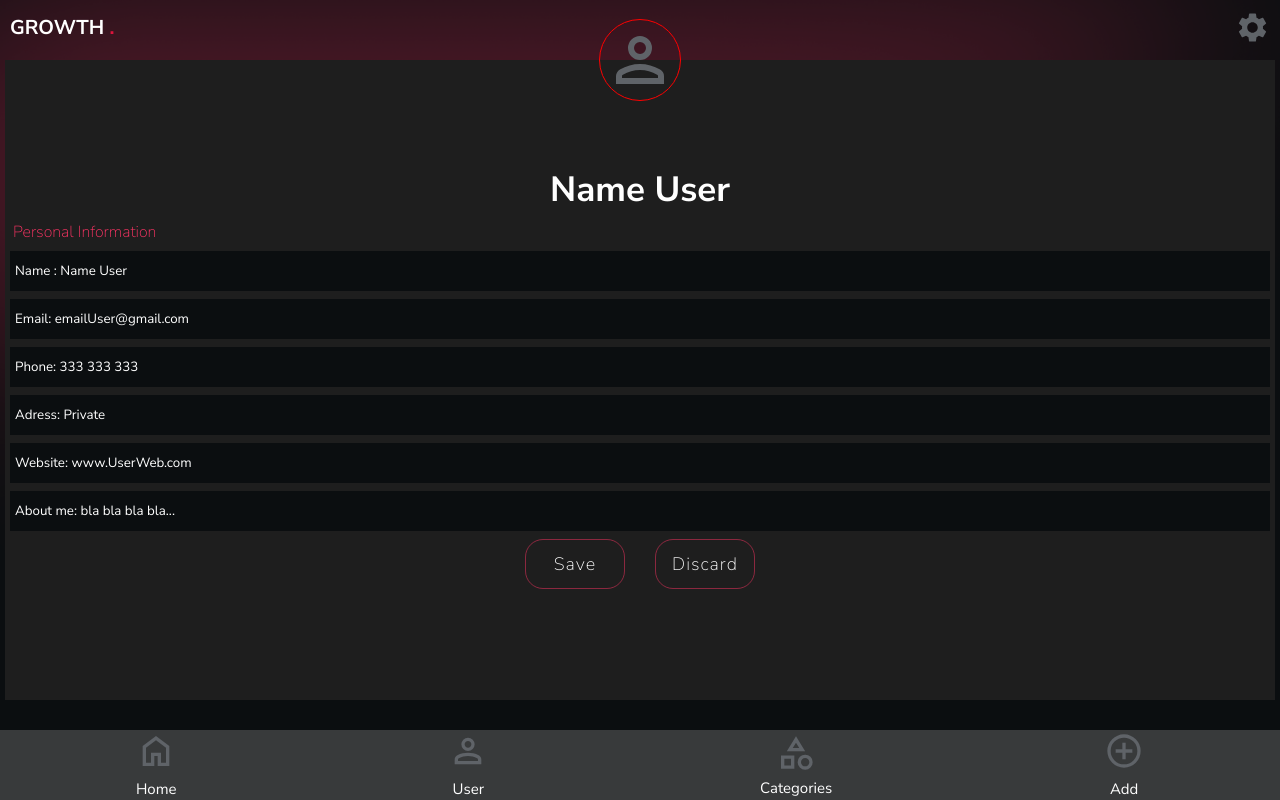
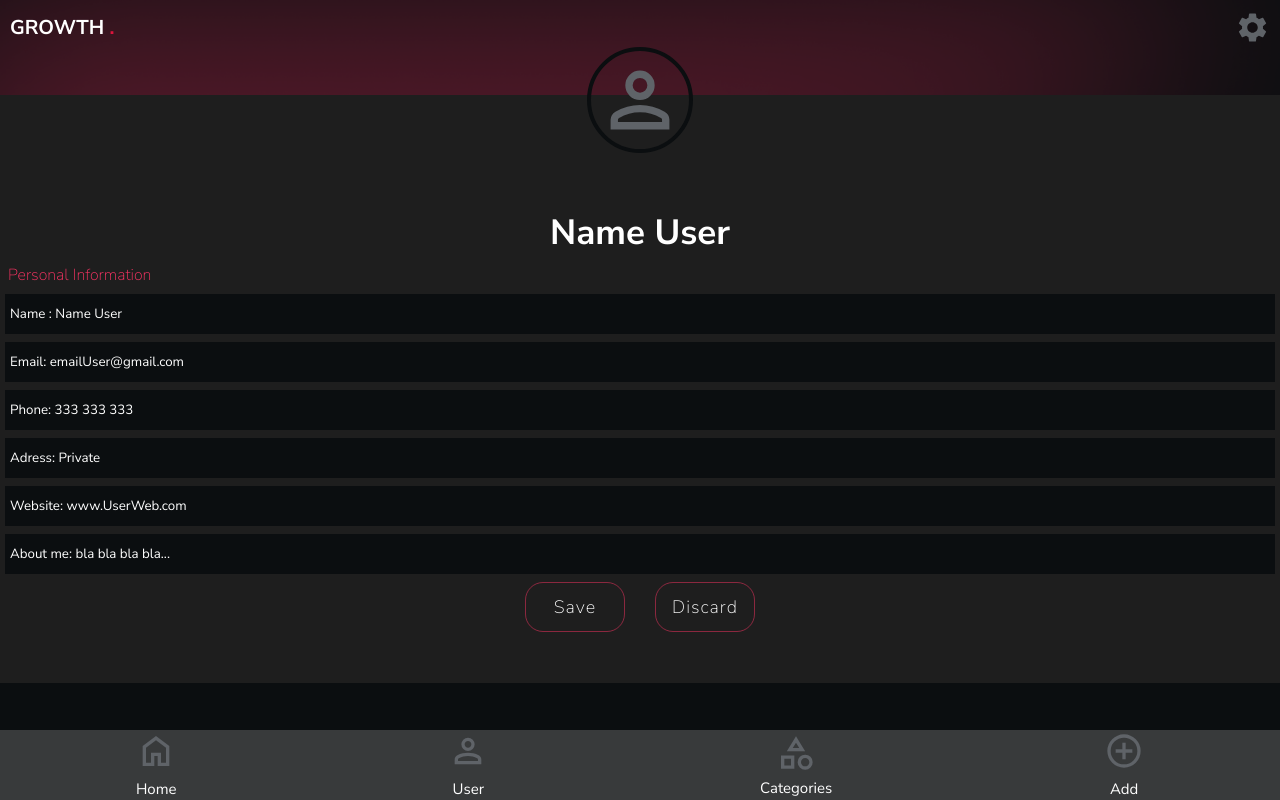
Before and after one commit to mai1209/growth, a React (Vite) app: page /user in a window 1280 px wide. Built offline with nearby package versions, Linux system fonts and the light colour scheme.

Commit message:
user cambios

```diff
--- a/src/style/User.module.css
+++ b/src/style/User.module.css
@@ -1,22 +1,19 @@
 
-.body  {
-    display: flex;
-    flex-direction: column;
-
-
-}
 
 .container {
   color: #ffffff;
   background-color: #1e1e1e;
   display: flex;
   flex-direction: column;
-  margin: 5px;
+  margin: 40px 0  5px;
   display: flex;
   justify-content: center;
-  height: 80vh;
+  padding-top: 68px;
+  height: 65vh;
 
 }
+
+
 
 .container h2 {
   text-align: center;
@@ -31,13 +28,14 @@
 .imgUser {
   position: fixed;
   left: 50%;
-  top: 60px;
-  height: 80px;
-  width: 80px;
+  transform: translateX(-50%);
+  top: 47px;
+  height: 98px;
+  width: 98px;
   border-radius: 50%;
-  border: 1px solid red;
+  border: 4px solid #0b0e10;
   justify-self: center;
-  transform: translate(-50%, -50%);
+
 
 }
 
```
Also changed, not shown: 1 other file (tests, documents, lock files or other folders).
